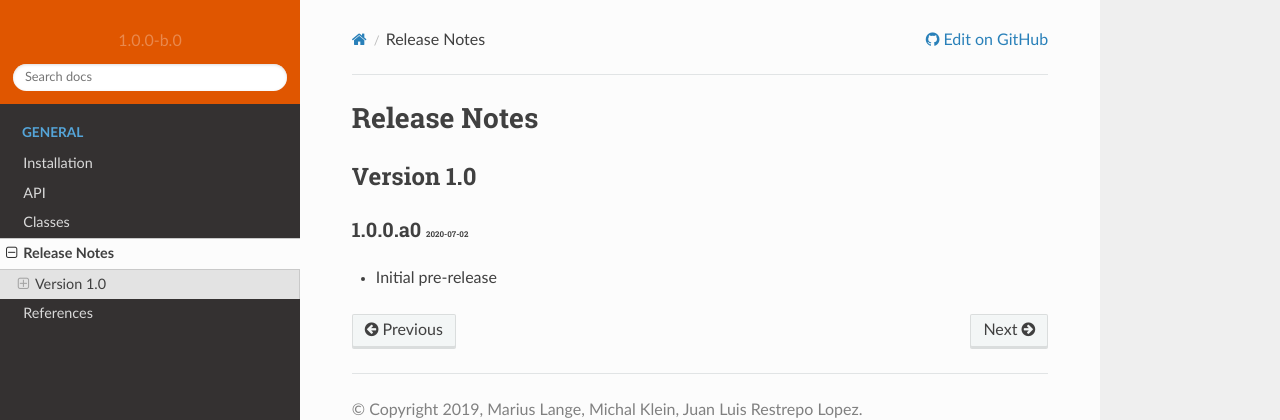
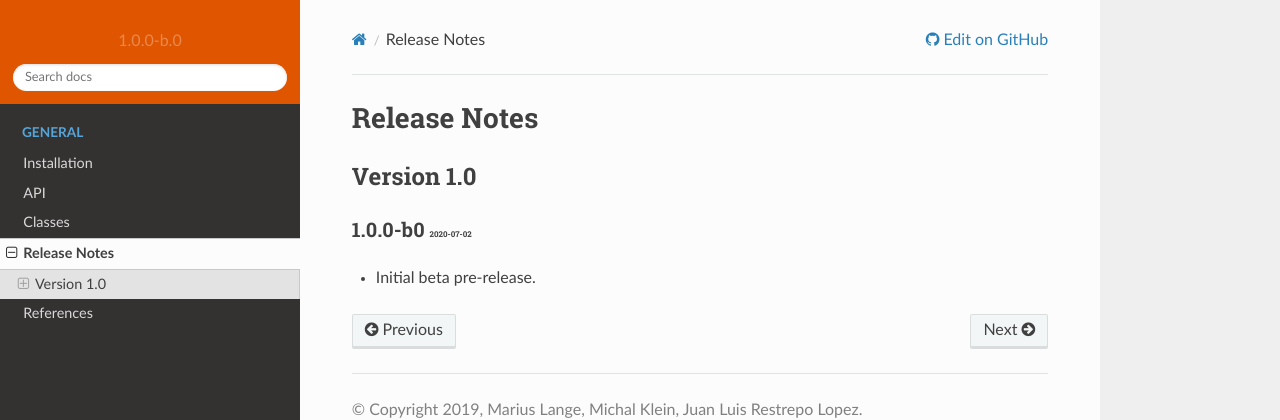
Before and after one commit to theislab/cellrank, a Sphinx documentation site: the page built from docs/source/release_notes.rst, in a window 1280 px wide. Shown: the top 420 px of the page. Built offline with Sphinx 7.4.7 and the Read the Docs theme 2.0.0, drawn with Linux system fonts in a browser that asks for light colours; pages that are not in the unit, such as notebooks, are missing from menus; the version number is read from the project's files by our own code.

```diff
--- a/README.rst
+++ b/README.rst
@@ -25,6 +25,12 @@ CellRank's key applications
 - infer fate probabilities towards these states for each single cell
 - visualise gene expression trends towards/from specific states
 - identify potential driver genes for each state
+
+Installation
+^^^^^^^^^^^^
+Install CellRank by running::
+
+    pip install cellrank
 
 Support
 ^^^^^^^
--- a/docs/source/installation.rst
+++ b/docs/source/installation.rst
@@ -4,7 +4,7 @@ CellRank requires Python version >= 3.6 to run. We recommend using Miniconda_.
 
 PyPI
 ~~~~~~
-Install CellRank by calling::
+Install CellRank by running::
 
     pip install cellrank
 
--- a/docs/source/release_notes.rst
+++ b/docs/source/release_notes.rst
@@ -6,7 +6,7 @@ Release Notes
 Version 1.0
 -----------
 
-1.0.0.a0 :small:`2020-07-02`
+1.0.0-b0 :small:`2020-07-02`
 ~~~~~~~~~~~~~~~~~~~~~~~~~~~~
 
-- Initial pre-release
+- Initial beta pre-release.
```
